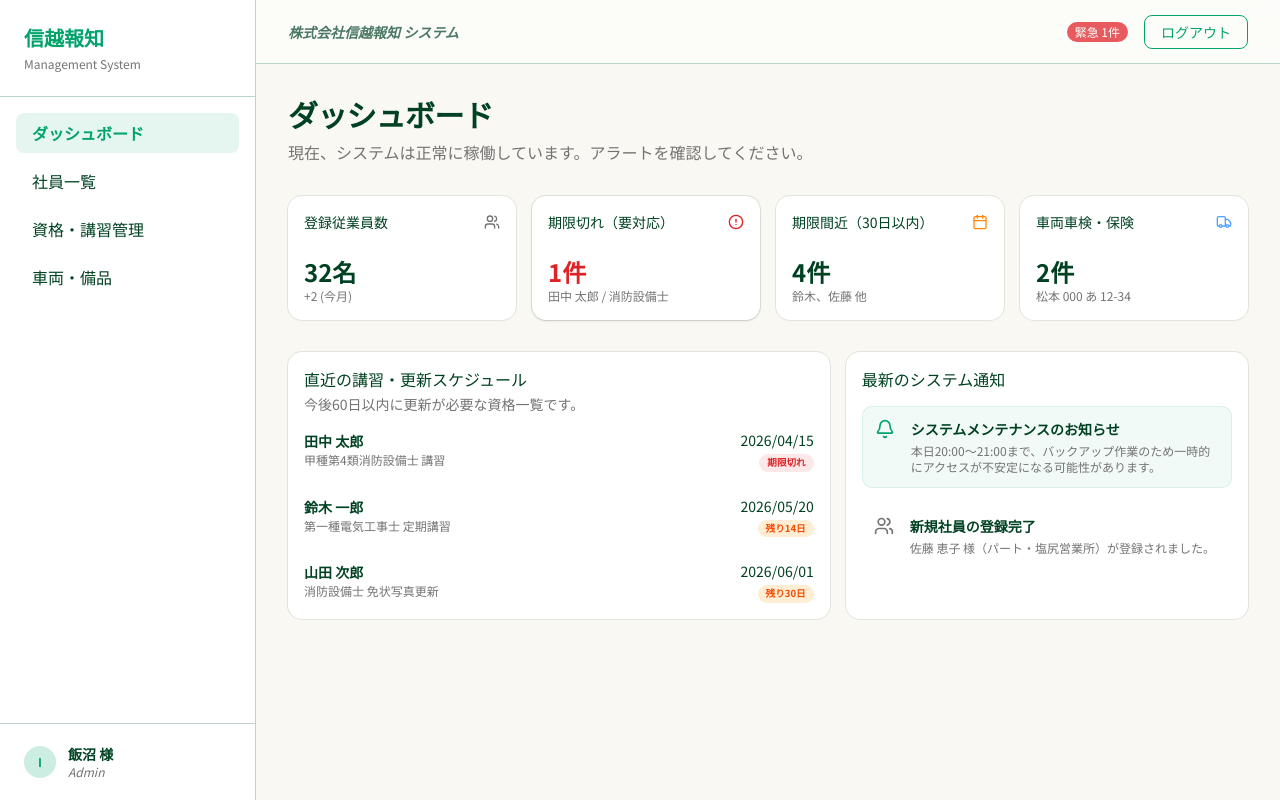
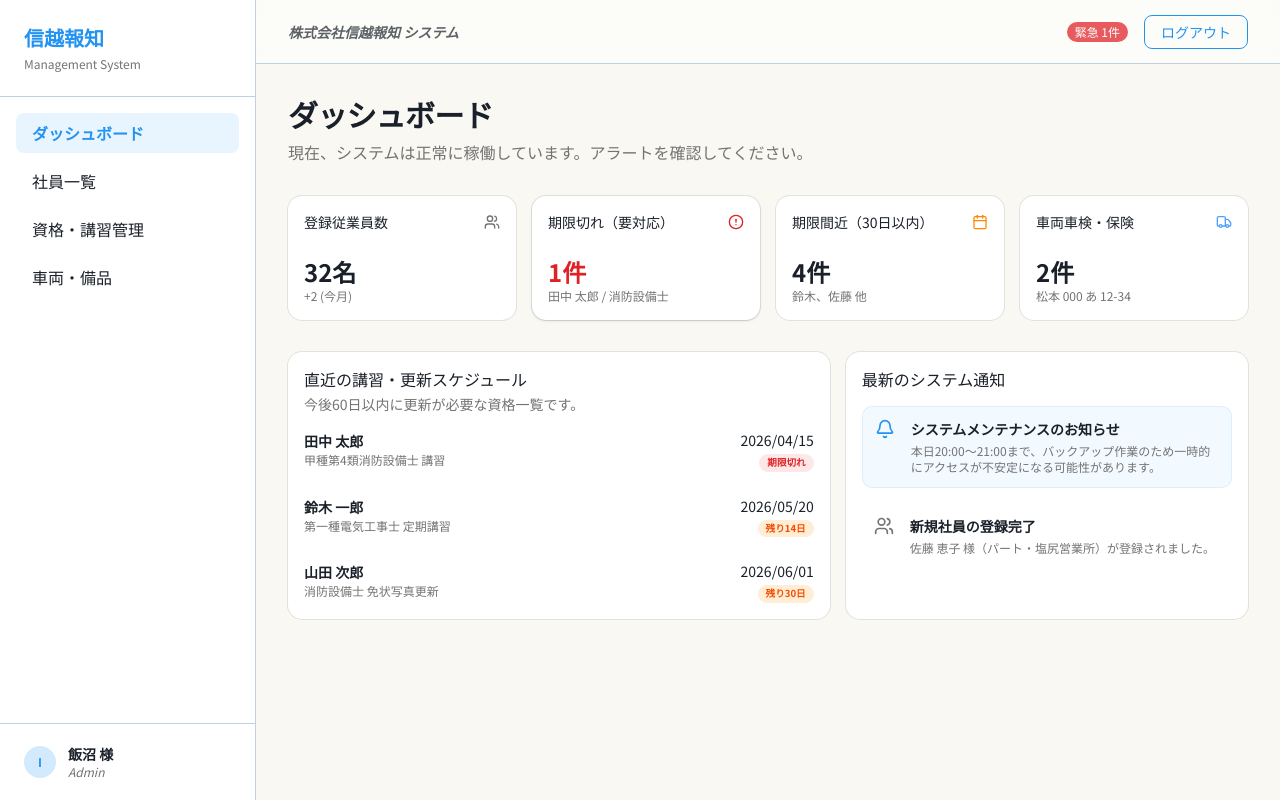
Before and after one commit to ayuuum/shinetsu-hochi-system, a Next.js app in the folder app/: page / in a window 1280 px wide. Built offline with nearby package versions, Linux system fonts and the light colour scheme.

Commit message:
style: Define brand colors based on logo analysis and update global styles

```diff
--- a/app/package.json
+++ b/app/package.json
@@ -15,6 +15,7 @@
     "class-variance-authority": "^0.7.1",
     "clsx": "^2.1.1",
     "date-fns": "^4.1.0",
+    "framer-motion": "^12.35.2",
     "lucide-react": "^0.577.0",
     "next": "16.1.6",
     "react": "19.2.3",
--- a/app/src/app/globals.css
+++ b/app/src/app/globals.css
@@ -50,37 +50,37 @@
 :root {
   --background: oklch(0.978 0.007 88.5);
   /* Ivory #fbf7f0 */
-  --foreground: oklch(0.316 0.103 162.7);
-  /* Deep Green #004d36 */
+  --foreground: oklch(0.24 0.02 260);
+  /* Charcoal #1a1e23 (ロゴ色) */
   --card: oklch(1 0 0);
-  --card-foreground: oklch(0.316 0.103 162.7);
+  --card-foreground: oklch(0.24 0.02 260);
   --popover: oklch(1 0 0);
-  --popover-foreground: oklch(0.316 0.103 162.7);
-  --primary: oklch(0.618 0.169 164.7);
-  /* Emerald #00a071 */
+  --popover-foreground: oklch(0.24 0.02 260);
+  --primary: oklch(0.65 0.17 250);
+  /* Sky Blue #0097da (ロゴメイン色) */
   --primary-foreground: oklch(0.985 0 0);
-  --secondary: oklch(0.92 0.02 165);
-  --secondary-foreground: oklch(0.316 0.103 162.7);
+  --secondary: oklch(0.92 0.02 250);
+  --secondary-foreground: oklch(0.24 0.02 260);
   --muted: oklch(0.94 0.01 90);
   --muted-foreground: oklch(0.556 0 0);
-  --accent: oklch(0.92 0.02 165);
-  --accent-foreground: oklch(0.316 0.103 162.7);
+  --accent: oklch(0.92 0.02 250);
+  --accent-foreground: oklch(0.24 0.02 260);
   --destructive: oklch(0.58 0.22 27);
-  --border: oklch(0.85 0.03 165);
-  --input: oklch(0.85 0.03 165);
-  --ring: oklch(0.618 0.169 164.7);
-  --chart-1: oklch(0.618 0.169 164.7);
+  --border: oklch(0.85 0.03 250);
+  --input: oklch(0.85 0.03 250);
+  --ring: oklch(0.65 0.17 250);
+  --chart-1: oklch(0.65 0.17 250);
   --chart-2: oklch(0.623 0.214 259.815);
   --chart-3: oklch(0.546 0.245 262.881);
   --chart-4: oklch(0.488 0.243 264.376);
   --chart-5: oklch(0.424 0.199 265.638);
   --radius: 0.625rem;
   --sidebar: oklch(0.985 0 0);
-  --sidebar-foreground: oklch(0.145 0 0);
-  --sidebar-primary: oklch(0.618 0.169 164.7);
+  --sidebar-foreground: oklch(0.24 0.02 260);
+  --sidebar-primary: oklch(0.65 0.17 250);
   --sidebar-primary-foreground: oklch(0.985 0 0);
-  --sidebar-accent: oklch(0.97 0 0);
-  --sidebar-accent-foreground: oklch(0.618 0.169 164.7);
+  --sidebar-accent: oklch(0.92 0.02 250);
+  --sidebar-accent-foreground: oklch(0.65 0.17 250);
   --sidebar-border: oklch(0.922 0 0);
   --sidebar-ring: oklch(0.708 0 0);
 }
```
Also changed, not shown: 2 other files (tests, documents, lock files or other folders).
